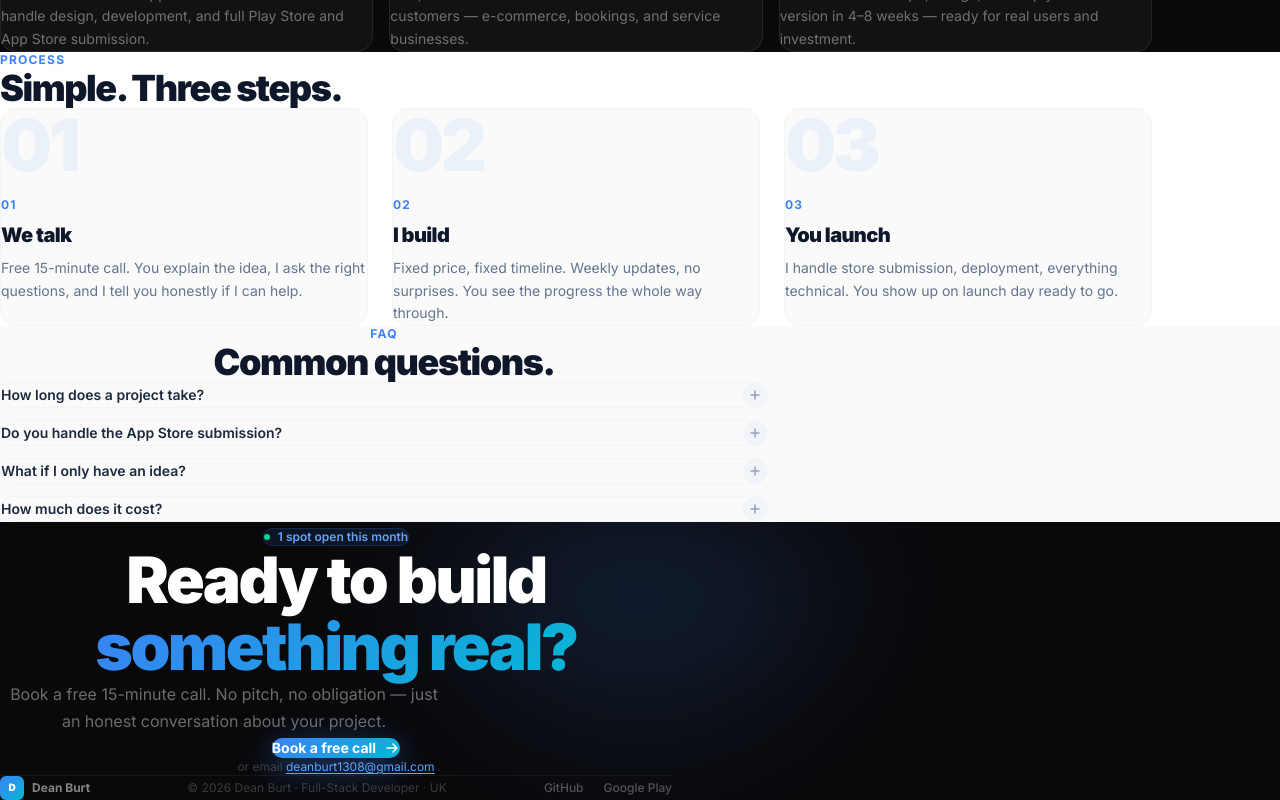
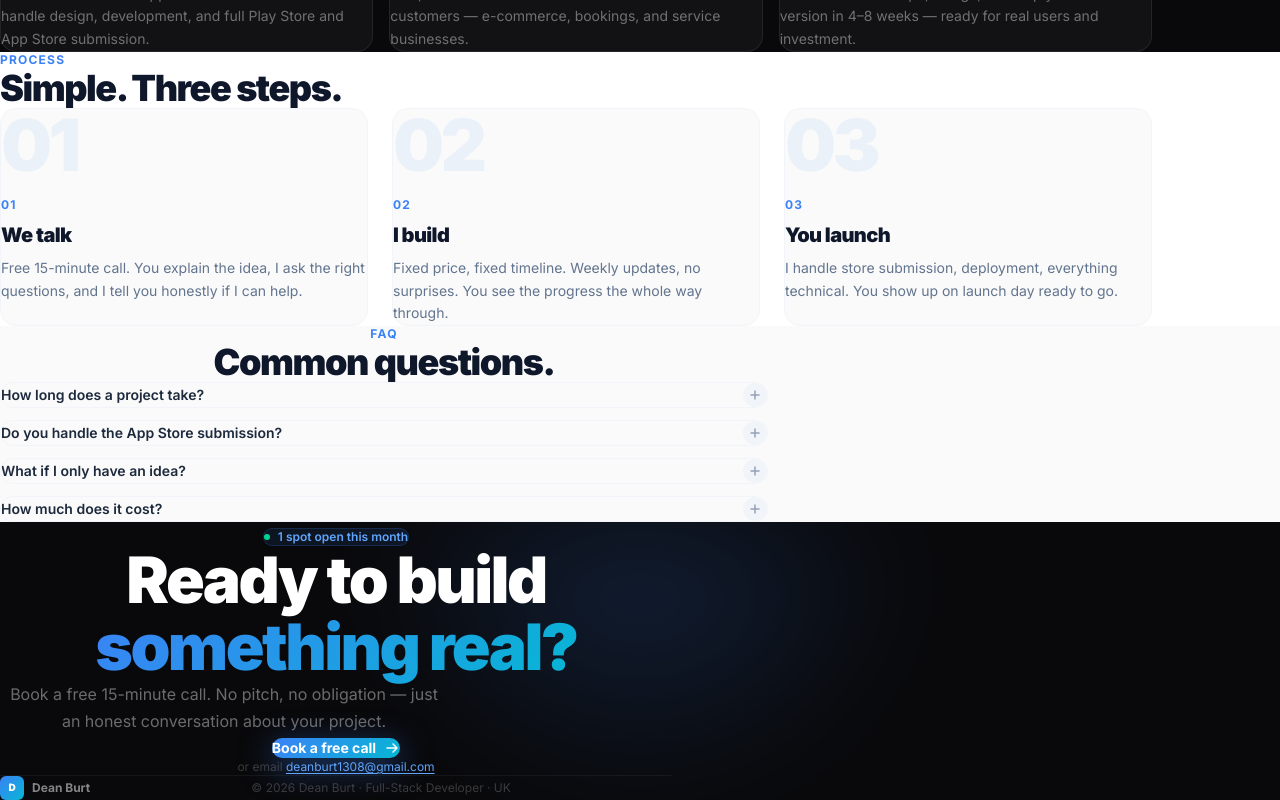
Before and after one commit to dean1234533/deanburt-dev, a React (Vite) app: page / in a window 1280 px wide. Shown: the part 1625-2425 px from the top of the page. Built offline with nearby package versions, Linux system fonts and the light colour scheme.

Commit message:
Remove GitHub and Google Play links from footer

```diff
--- a/src/App.jsx
+++ b/src/App.jsx
@@ -375,13 +375,7 @@ export default function App() {
               <span className="text-xs font-bold text-white opacity-50">Dean Burt</span>
             </div>
             <p className="text-xs" style={{ color: "rgba(255,255,255,0.2)" }}>© {new Date().getFullYear()} Dean Burt · Full-Stack Developer · UK</p>
-            <div className="flex gap-5">
-              {[["GitHub", "https://github.com/dean1234533"], ["Google Play", "https://play.google.com"]].map(([l, h]) => (
-                <a key={l} href={h} target="_blank" rel="noopener noreferrer"
-                  className="text-xs font-medium transition-opacity hover:opacity-60"
-                  style={{ color: "rgba(255,255,255,0.3)" }}>{l}</a>
-              ))}
-            </div>
+            <div />
           </div>
         </div>
       </footer>
```
